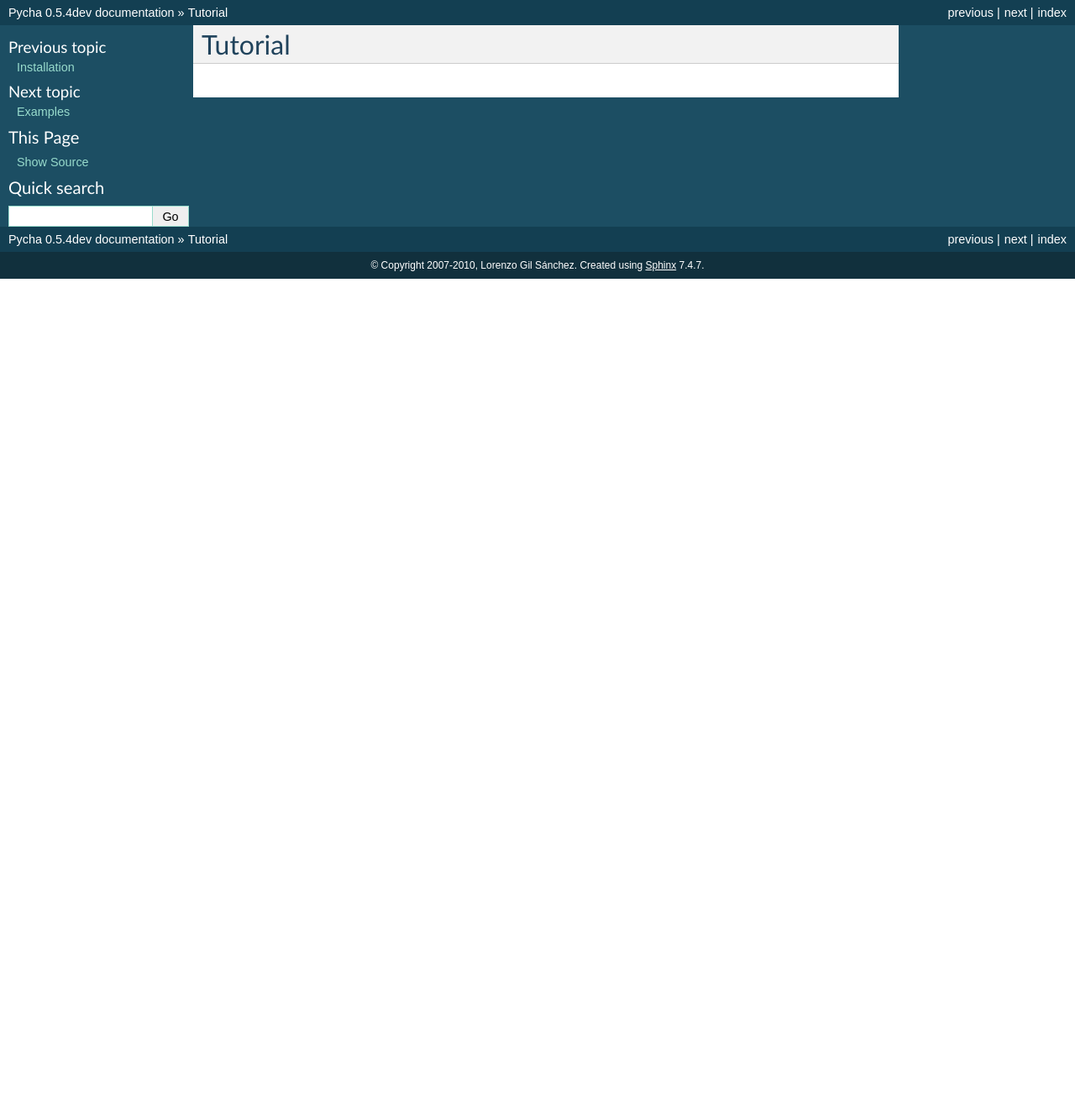
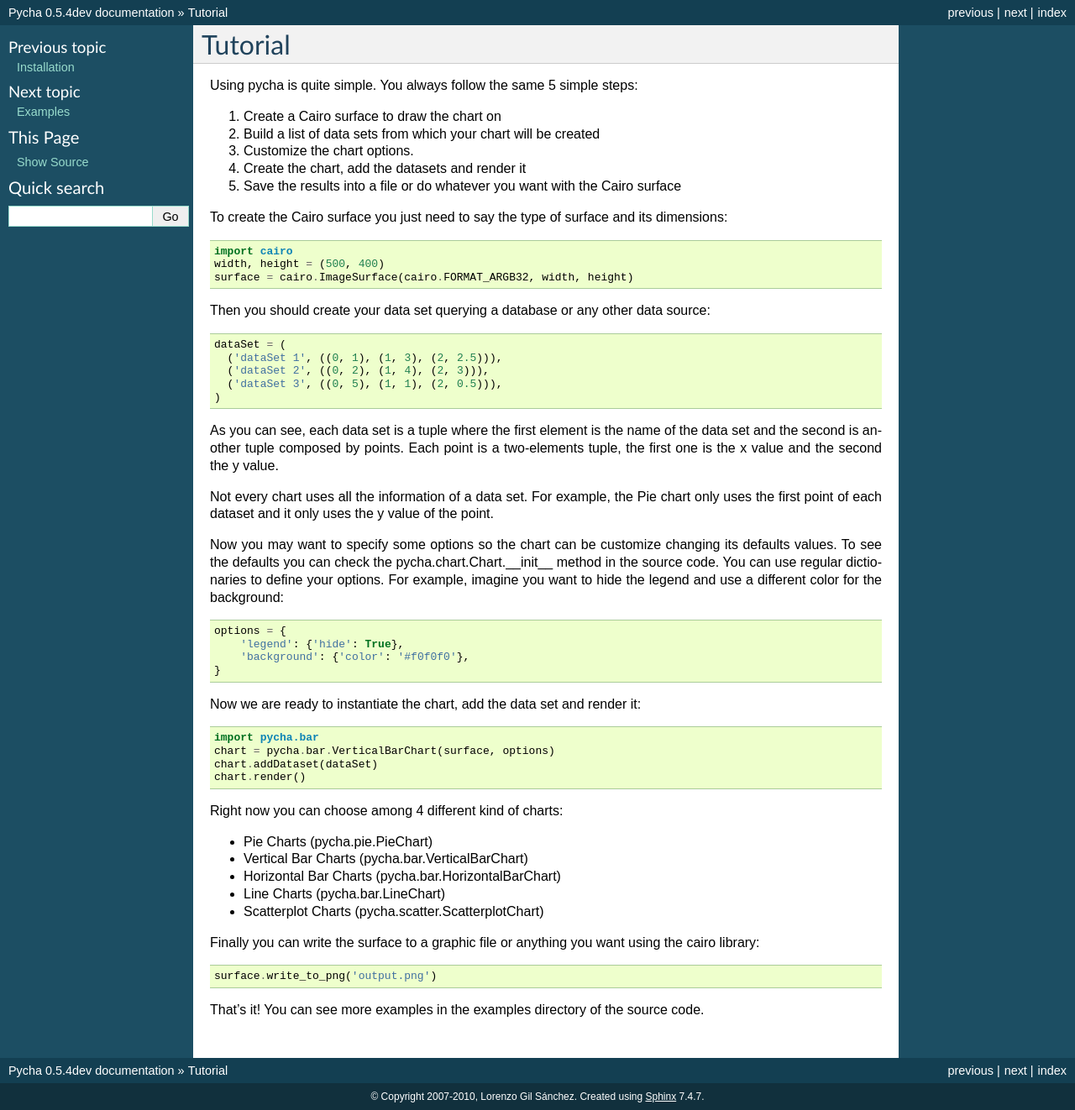
Before and after one commit to bastula/pycha, a Sphinx documentation site: the page built from docs/source/tutorial.rst, in a window 1280 px wide. Shown: the whole page at 84% size. Built offline with Sphinx 7.4.7, drawn with Linux system fonts in a browser that asks for light colours; before the commit the page ends 900 px from its top, so only the background shows below that.

Commit message:
Tutorial chapter

```diff
--- a/docs/source/tutorial.rst
+++ b/docs/source/tutorial.rst
@@ -1,3 +1,71 @@
 ========
 Tutorial
 ========
+
+Using pycha is quite simple. You always follow the same 5 simple steps:
+
+1. Create a Cairo surface to draw the chart on
+2. Build a list of data sets from which your chart will be created
+3. Customize the chart options.
+4. Create the chart, add the datasets and render it
+5. Save the results into a file or do whatever you want with the Cairo
+   surface
+
+To create the Cairo surface you just need to say the type of surface and its
+dimensions::
+
+   import cairo
+   width, height = (500, 400)
+   surface = cairo.ImageSurface(cairo.FORMAT_ARGB32, width, height)
+
+Then you should create your data set querying a database or any other data
+source::
+
+   dataSet = (
+     ('dataSet 1', ((0, 1), (1, 3), (2, 2.5))),
+     ('dataSet 2', ((0, 2), (1, 4), (2, 3))),
+     ('dataSet 3', ((0, 5), (1, 1), (2, 0.5))),
+   )
+
+As you can see, each data set is a tuple where the first element is the name of
+the data set and the second is another tuple composed by points. Each point is a
+two-elements tuple, the first one is the x value and the second the y value.
+
+Not every chart uses all the information of a data set. For example, the Pie
+chart only uses the first point of each dataset and it only uses the y value of
+the point.
+
+Now you may want to specify some options so the chart can be customize changing
+its defaults values. To see the defaults you can check the
+pycha.chart.Chart.__init__ method in the source code. You can use regular
+dictionaries to define your options. For example, imagine you want to hide the
+legend and use a different color for the background::
+
+   options = {
+       'legend': {'hide': True},
+       'background': {'color': '#f0f0f0'},
+   }
+
+Now we are ready to instantiate the chart, add the data set and render it::
+
+   import pycha.bar
+   chart = pycha.bar.VerticalBarChart(surface, options)
+   chart.addDataset(dataSet)
+   chart.render()
+
+
+Right now you can choose among 4 different kind of charts:
+
+* Pie Charts (pycha.pie.PieChart)
+* Vertical Bar Charts (pycha.bar.VerticalBarChart)
+* Horizontal Bar Charts (pycha.bar.HorizontalBarChart)
+* Line Charts (pycha.bar.LineChart)
+* Scatterplot Charts (pycha.scatter.ScatterplotChart)
+
+Finally you can write the surface to a graphic file or anything you want using
+the cairo library::
+
+   surface.write_to_png('output.png')
+
+That's it! You can see more examples in the examples directory of the source
+code.
```
